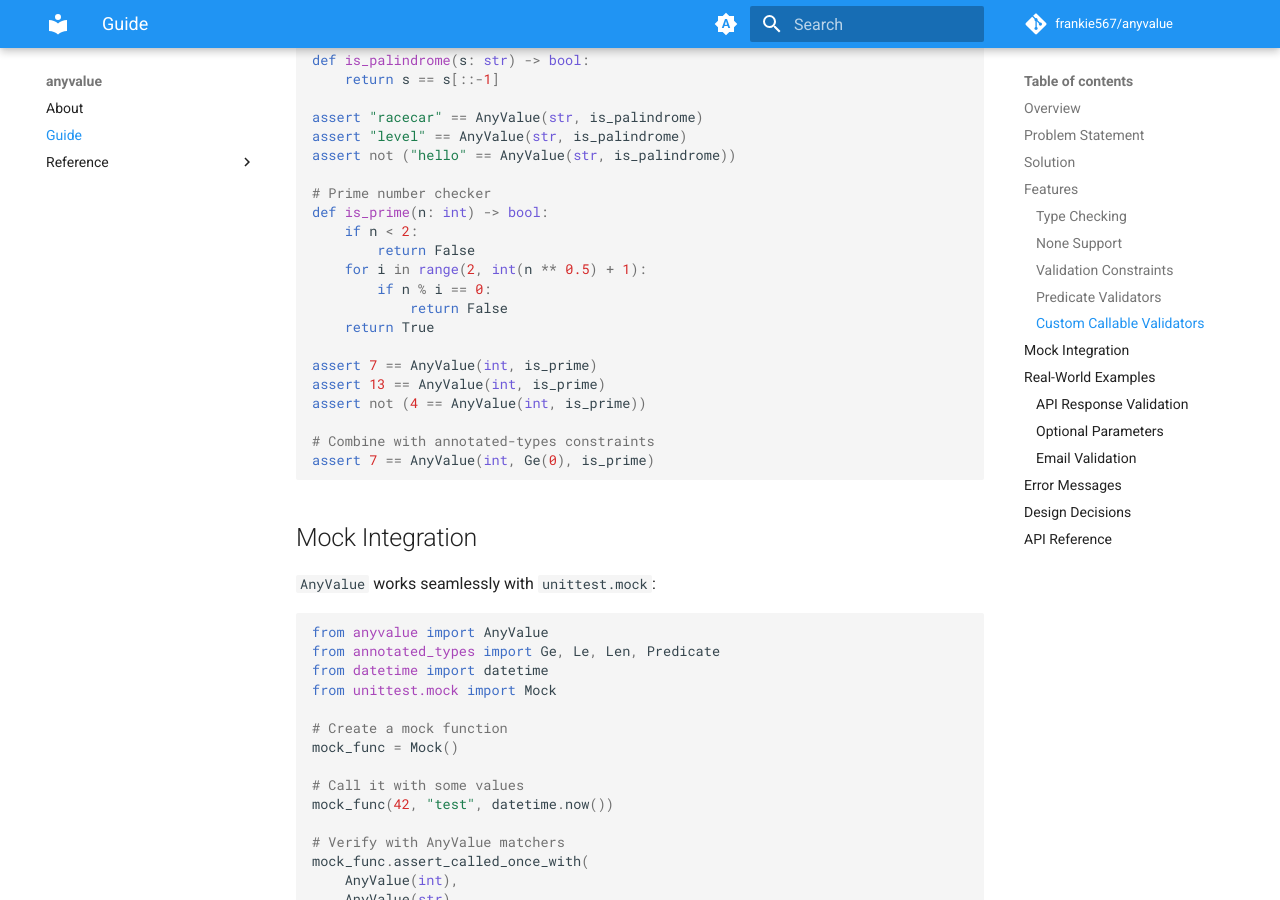
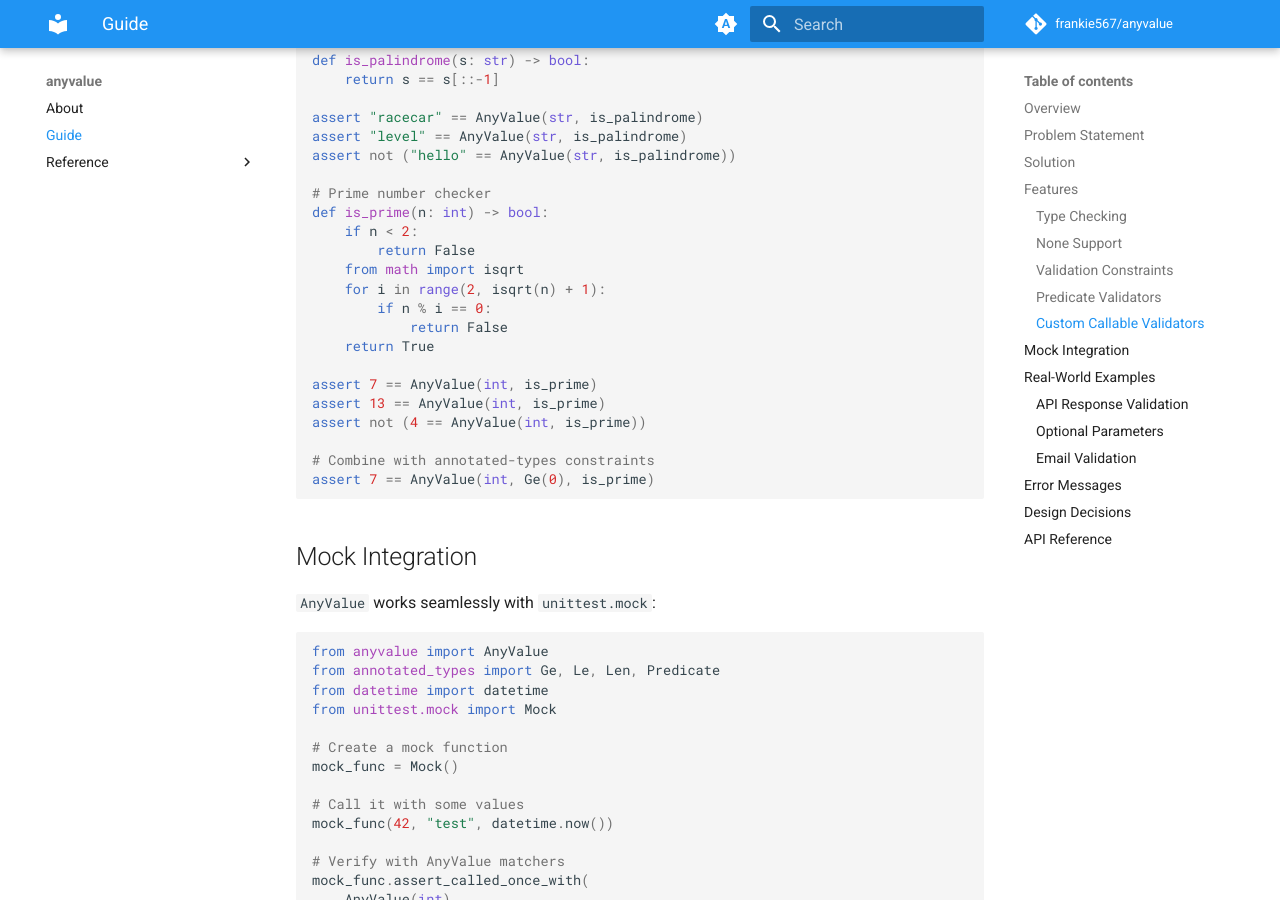
Before and after one commit to frankie567/anyvalue, an MkDocs documentation site: the page built from docs/guide.md, in a window 1280 px wide and 900 px high, scrolled down 3089 px. Built offline with MkDocs 1.6.1 and Material for MkDocs 9.7.7, drawn with Linux system fonts in a browser that asks for light colours; comment, search, counter and statistics services are not loaded.

Commit message:
Address code review feedback: use math.isqrt for prime checker
Co-authored-by: frankie567 <1144727+frankie567@users.noreply.github.com>

```diff
--- a/docs/guide.md
+++ b/docs/guide.md
@@ -153,7 +153,8 @@ assert not ("hello" == AnyValue(str, is_palindrome))
 def is_prime(n: int) -> bool:
     if n < 2:
         return False
-    for i in range(2, int(n ** 0.5) + 1):
+    from math import isqrt
+    for i in range(2, isqrt(n) + 1):
         if n % i == 0:
             return False
     return True
```
Also changed, not shown: 1 other file.
